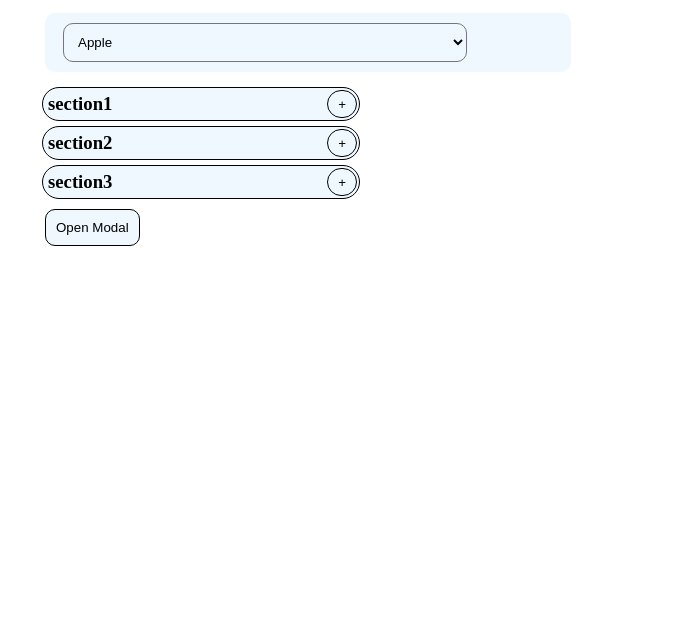
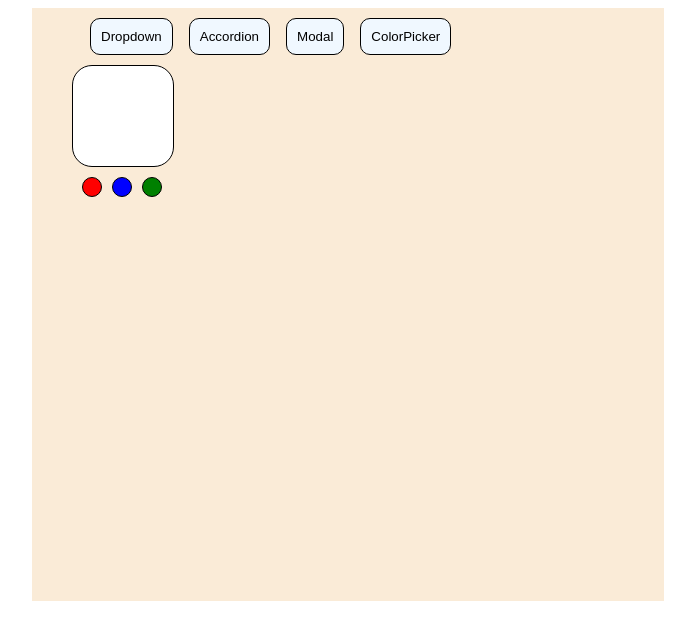
Before and after one commit to mohandand/react_components, a React (Create React App) app: page /colorpicker in a window 1280 px wide. Shown: the top 640 px of the page, without its empty margins (292-987 px from the left). Built offline with nearby package versions, Linux system fonts and the light colour scheme.

Commit message:
fixed key prop error

```diff
--- a/package.json
+++ b/package.json
@@ -8,6 +8,7 @@
     "@testing-library/user-event": "^13.5.0",
     "react": "^17.0.2",
     "react-dom": "^17.0.2",
+    "react-router-dom": "^6.2.1",
     "react-scripts": "5.0.0",
     "web-vitals": "^2.1.2"
   },
--- a/public/global.css
+++ b/public/global.css
@@ -4,7 +4,17 @@
     flex-direction: column;
     max-width:50%;
     margin:0 auto;
+    background-color: antiquewhite;
+    height:593px;
 
+}
+.Menu{
+    display: flex;
+    flex-direction: row;
+    max-width:50%;
+    justify-content: start;
+    list-style-type: none;
+    margin: 10px 10px;
 }
 .dropdowncontainer{
     display: flex;
@@ -108,3 +118,30 @@ h3{
     padding: 10px 10px;
     background-color: aliceblue;
 }
+li{
+    margin:10px 10px;
+    text-decoration: none;
+}
+.colorbox{
+    width:100px;
+    height:100px;
+    border:1px solid black;
+    border-radius: 20px;
+}
+.colorslist{
+    display:flex;
+    flex-direction: row;
+    margin: 5px 5px;
+
+}
+.colors{
+    width:20px;
+    height:20px;
+    border:1px solid black;
+    margin: 5px 5px;
+    border-radius: 20px;
+}
+
+.colorpickercontainer{
+    margin-left: 40px;
+}
--- a/src/App.js
+++ b/src/App.js
@@ -2,9 +2,13 @@ import React from 'react';
 import DropDown from './components/DropDown';
 import Accordion from './components/accordion';
 import Modal from './components/modal';
+import {BrowserRouter,Route,Routes } from "react-router-dom";
+import Home from './components/Home';
+import ColorPicker from './components/ColorPicker';
 function App() {
 
   let companies =["Apple","Microsoft","Google","Amazon","ebay"];
+  let colors = ["red","blue","green"]
 
   let accordionData = [
     {
@@ -24,11 +28,20 @@ function App() {
 let message ="Welcome to Modal Box";
   return (
     <div className="maincontainer">
-      <DropDown companies={companies}/>
-      <div className="accordioncontainer">
-      {accordionData.map((item,index)=> <Accordion title={item.question} content={item.answer} key={index}/>)}
-      </div>
-      <Modal message={message}/>
+      <BrowserRouter>
+        <Home/>
+        <Routes >
+          <Route exact path="/dropdown"  element={<DropDown companies={companies}/>}/>
+          <Route exact path="/accordion"  element={
+             <div className="accordioncontainer">
+             {accordionData.map((item,index)=> <Accordion title={item.question} content={item.answer} key={index}/>)}
+             </div>
+          }/>
+          <Route exact path="/modal" element={<Modal message={message}/>}/>
+          <Route exact path="/colorpicker" element={<ColorPicker colors={colors}/>}/>
+        </Routes>
+      </BrowserRouter>
+      {/* <ColorPicker/> */}
     </div>
   );
 }
--- /dev/null
+++ b/src/components/ColorPicker.js
@@ -0,0 +1,26 @@
+import React, {useState} from "react"
+
+const ColorPicker = ({colors}) => {
+
+    const [col, setCol] = useState("white")
+
+    const setColor= (event) => {
+        setCol(event.target.value);
+    }
+
+    const colorlist = colors.map((color,index) => {
+            return <button key={index} className="colors" value={color} style={{backgroundColor:`${color}`}} onClick={setColor}/>
+    })
+
+    return(
+        <div className="colorpickercontainer">
+            <div className="colorbox" style={{backgroundColor:`${col}`}} >
+            </div>
+            <div className="colorslist">
+                {colorlist}
+            </div>
+        </div>
+    )
+}
+
+export default ColorPicker
--- /dev/null
+++ b/src/components/Home.js
@@ -0,0 +1,17 @@
+import { BrowserRouter,Switch,Route } from "react-router-dom";
+import { Link } from "react-router-dom";
+
+const Home = () =>{
+    return(
+        <div>
+            <ul className="Menu">
+                <Link to="/dropdown"><button  className="modalopen">Dropdown</button></Link>
+                <Link to="/accordion"><button  className="modalopen">Accordion</button></Link>
+                <Link to="/Modal"><button  className="modalopen">Modal</button></Link>
+                <Link to="/colorpicker"><button  className="modalopen">ColorPicker</button></Link>
+            </ul>
+        </div>
+    )
+}
+
+export default Home;
```
Also changed, not shown: 1 other file (tests, documents, lock files or other folders).
